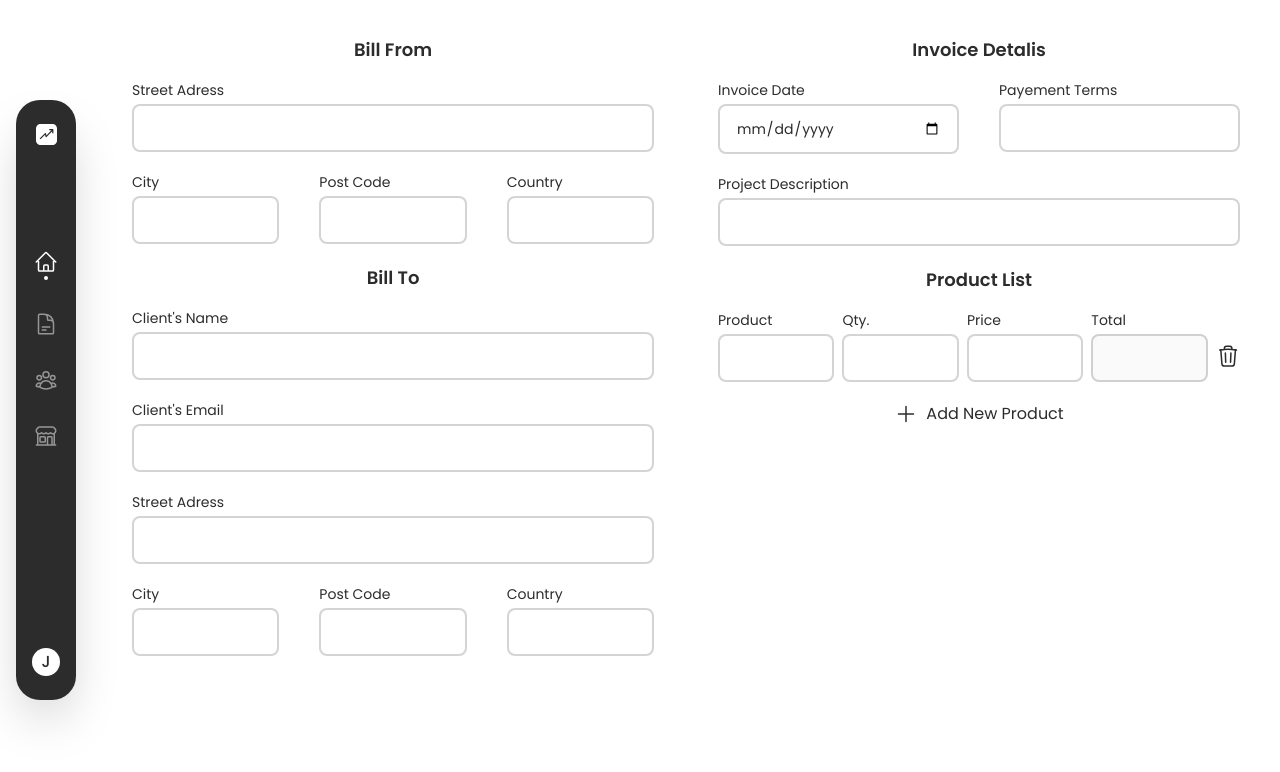
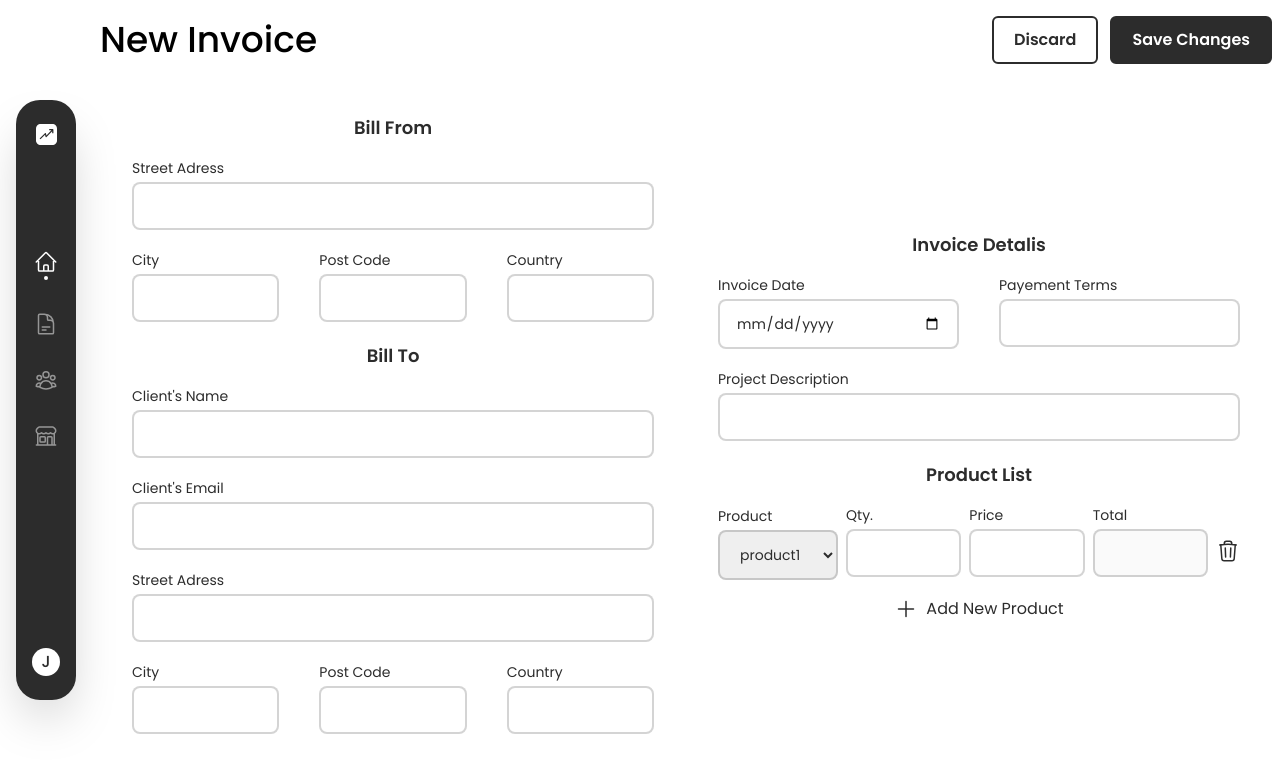
Before and after one commit to n53337/minvoicer, a React (Vite) app: page /invoices/new in a window 1280 px wide. Shown: the top 772 px of the page. Built offline with nearby package versions, Linux system fonts and the light colour scheme.

Commit message:
adding top bar

```diff
--- a/src/components/shared/AppSkeleton.jsx
+++ b/src/components/shared/AppSkeleton.jsx
@@ -15,7 +15,7 @@ const AppSkeleton = ({ children, title, utils }) => {
               </div>
             )}
           </aside>
-          <div className="w-full h-full p-1 md:p-4">
+          <div className="w-full h-full p-1 md:p-4 ">
             <div className="w-full h-full px-4 ">{children}</div>
           </div>
         </div>
--- a/src/pages/invoices/NewInvoice.jsx
+++ b/src/pages/invoices/NewInvoice.jsx
@@ -1,13 +1,25 @@
 import { TrashIcon, PlusIcon } from "@heroicons/react/24/outline";
 import Input from "../../components/shared/Input";
 import AppSkeleton from "../../components/shared/AppSkeleton";
+import { Link } from "react-router-dom";
 
 const NewInvoice = () => {
   return (
-    <AppSkeleton>
-      <form className="flex f-col md:flex-row gap-4 md:gap-16 text-brown">
+    <AppSkeleton
+      title="New Invoice"
+      utils={{
+        primary: <button className="btn btn-accent">Discard</button>,
+        secondary: (
+          <Link>
+            <button className="btn btn-primary">Save Changes</button>
+          </Link>
+        ),
+      }}
+    >
+      <div className="w-full h-full f-center">
+        <form className="flex f-col md:flex-row items-center gap-8 md:gap-16 text-brown">
           {/* Data */}
-        <div className="flex-1 f-col gap-4">
+          <div className="flex-1 f-col gap-4 ">
             {/* Bill From */}
             <span className="text-center font-semibold text-lg">Bill From</span>
             <Input type="text" label="Street Adress" />
@@ -48,7 +60,23 @@ const NewInvoice = () => {
               Product List
             </span>
             <div className="flex items-center gap-2">
-            <Input type="select" label="Product" />
+              {/* <Input type="select" label="Product" /> */}
+              <div className="f-col text-brown gap-1">
+                <label htmlFor="product" className="font-normal text-sm">
+                  Product
+                </label>
+                <select
+                  name="product"
+                  id="product"
+                  placeholder="Product1"
+                  className=" px-4 py-3  text-brown text-sm border-2 border-brown-100 rounded-lg placeholder:text-brown-100"
+                >
+                  <option value="product1">product1</option>
+                  <option value="product2">product2</option>
+                  <option value="product3">product3</option>
+                </select>
+              </div>
+
               <Input type="number" label="Qty." />
               <Input type="number" label="Price" />
               <Input type="text" label="Total" disabled={true} />
@@ -59,6 +87,7 @@ const NewInvoice = () => {
             </div>
           </div>
         </form>
+      </div>
     </AppSkeleton>
   );
 };
```
Lines whose indentation alone changed are shown as unchanged.
